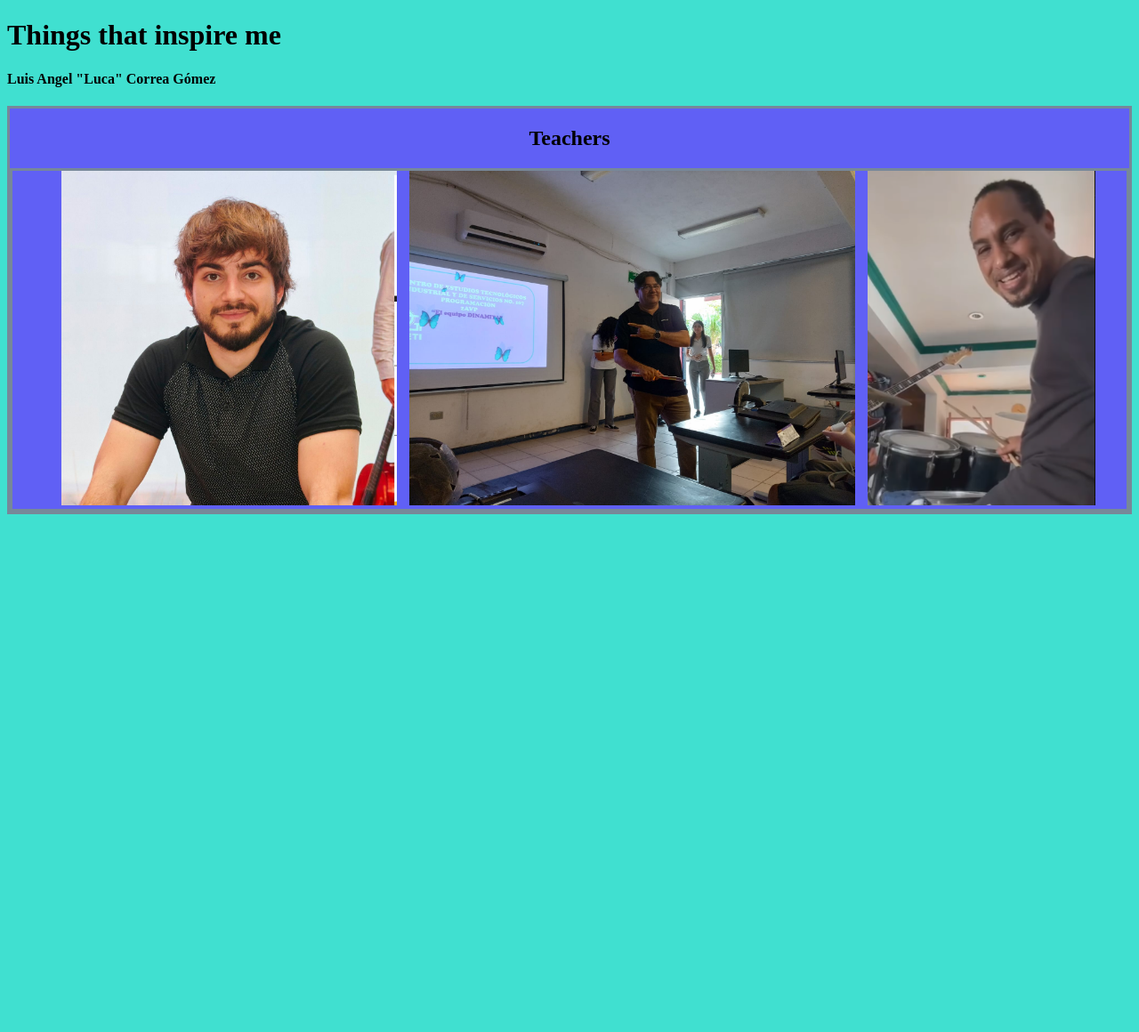
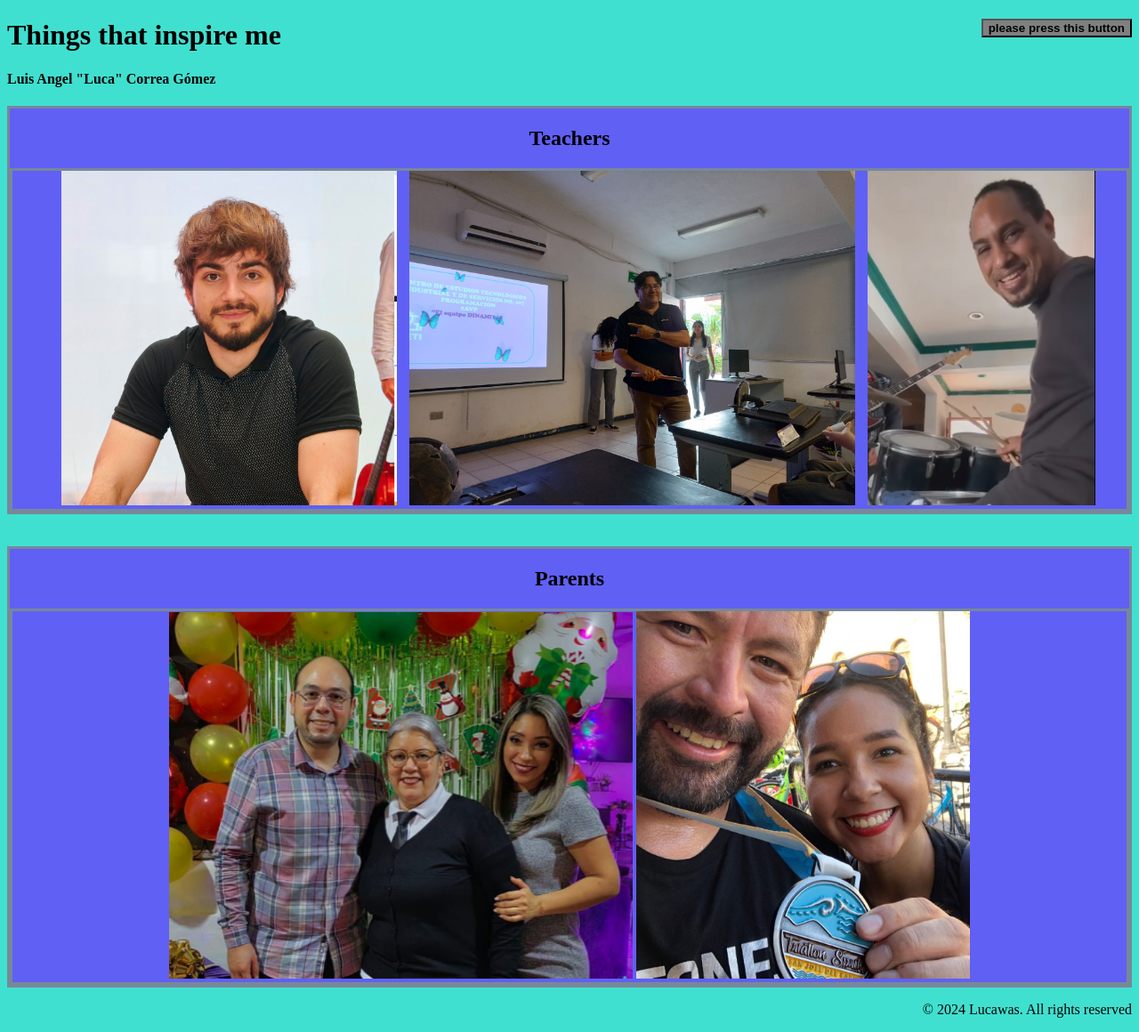
Before and after one commit to lucaa2007/lucaa2007.github.io, a plain HTML site: page index.html in a window 1280 px wide. Shown: the whole page at 89% size. Before the commit the page ends 800 px from the top, so only its background shows below. Drawn offline with Linux system fonts and the light colour scheme.

Commit message:
Add files via upload

```diff
--- a/index.html
+++ b/index.html
@@ -7,8 +7,23 @@
     <link rel="stylesheet" href="inspi.css">
 </head>
 <body>
+
+    <button id="playButton">  please press this button </button>
     <h1> Things that inspire me <h4> Luis Angel "Luca" Correa Gómez </h4></h1>
 
+    <audio id="audioPlayer"  src="rickroll.MP3" autoplay></audio>
+    <script>
+        document.getElementById('playButton').addEventListener('click', function() {
+            var audio = document.getElementById('audioPlayer');
+            if (audio.paused) {
+                audio.play();
+                document.getElementById('playButton').textContent = 'Pausar música';
+            } else {
+                audio.pause();
+                document.getElementById('playButton').textContent = 'Reproducir música';
+            }
+        });
+    </script>
     <div class="divit2">
         <h2>Teachers</h2>
         <div class="divit1">
@@ -17,5 +32,16 @@
             <img src="img/Julio1.png" alt="" class="music2">
         </div>
     </div>
+    <br><br>
+    <div class="divit2">
+        <h2> Parents </h2>
+        <div class="divit1">
+            <img src="img/Brotherandmoms.png" alt="" class="here">
+            <img src="img/Dad.jpg" alt="" class="there">
+        </div>
+    </div>
+
+    <p style="text-align: end;">&copy; 2024 Lucawas. All rights reserved</p>
+
 </body>
 </html>
--- a/inspi.css
+++ b/inspi.css
@@ -4,6 +4,12 @@ body{
 .divit1{
     border: 3px solid lightslategrey;
     background-color: rgb(96, 96, 245);
+}
+button{
+    float: right;
+    color: black;
+    font-weight: bold;
+    background: gray;
 }
 .divit2{
     text-align: center;
@@ -22,3 +28,10 @@ body{
     padding-left: 10px;
     width: 20.4%;
 }
+
+.here{
+    width: 41.6%;
+}
+.there{
+    width: 30%;
+}
```
Also changed, not shown: img/Brotherandmoms.png (added), img/Dad.jpg (added), img/Moms.png (added), 1 other file.
